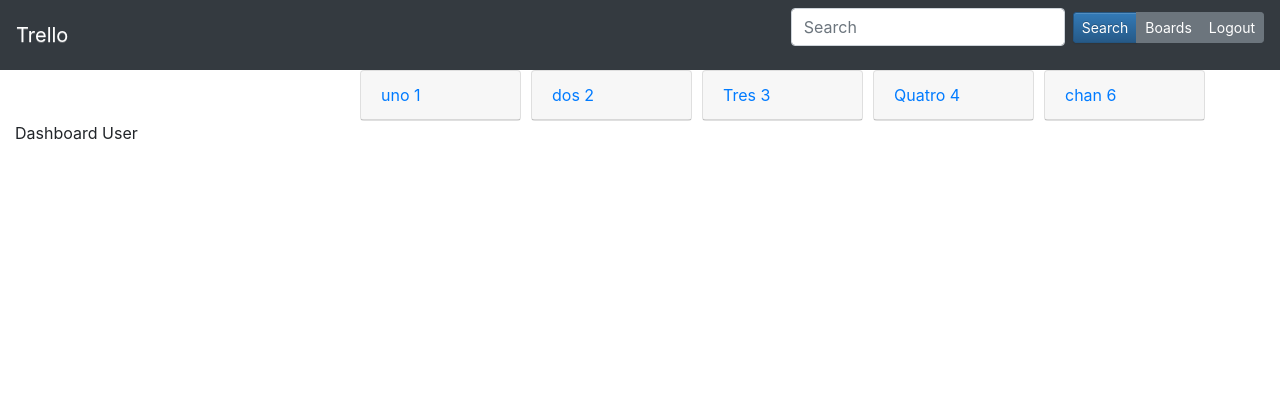
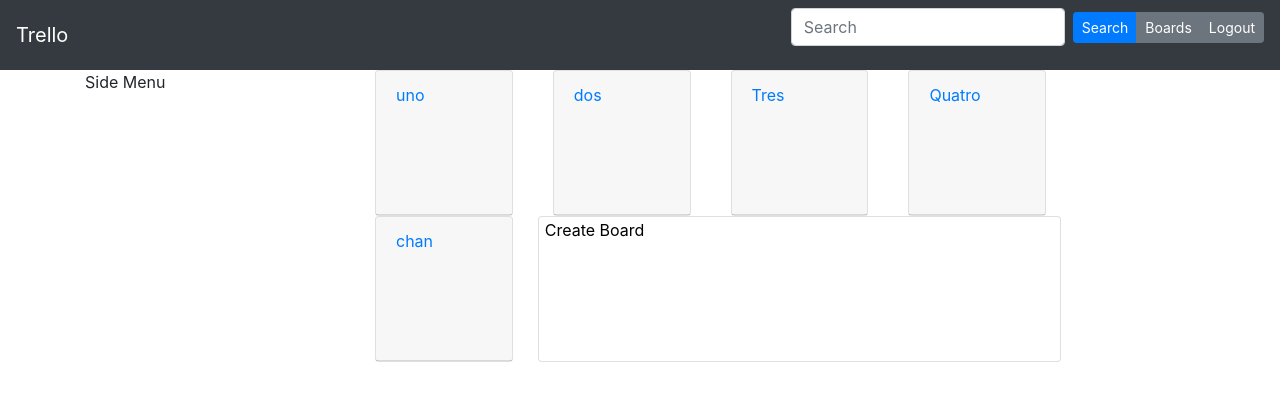
Before and after one commit to kreechan123/trello, a Django app: page /boards/ in a window 1280 px wide. Shown: the top 401 px of the page. Run offline with Django 3.2, Linux system fonts and the light colour scheme; a user stored in the database is signed in; data comes from the database, SQL or seed files in the repository; both versions use the stored data as it was after the commit; some libraries are stand-ins or nearby versions.

Commit message:
Adding Board and filter

```diff
--- a/list/forms.py
+++ b/list/forms.py
@@ -1,6 +1,13 @@
 from django import forms
+from .models import Board
 
 class LoginForm(forms.Form):
     # your_name = forms.CharField(label='Your name', max_length=100)
     username = forms.CharField(max_length=200)
     password = forms.CharField(max_length=200)
+
+class CreateBoardForm(forms.ModelForm):
+    # your_name = forms.CharField(label='Your name', max_length=100)
+        class Meta:
+            model = Board
+            fields = ('title',)
--- a/list/templates/list/base.html
+++ b/list/templates/list/base.html
@@ -3,9 +3,7 @@
     <head>
         <title>Trello</title>
         <link rel="stylesheet" href="https://stackpath.bootstrapcdn.com/bootstrap/4.4.1/css/bootstrap.min.css" integrity="sha384-Vkoo8x4CGsO3+Hhxv8T/Q5PaXtkKtu6ug5TOeNV6gBiFeWPGFN9MuhOf23Q9Ifjh" crossorigin="anonymous">
-        <link rel="stylesheet" href="//maxcdn.bootstrapcdn.com/bootstrap/3.2.0/css/bootstrap-theme.min.css">
         <link href='//fonts.googleapis.com/css?family=Lobster&subset=latin,latin-ext' rel='stylesheet' type='text/css'>
-        <link rel="stylesheet" href="{% static 'css/blog.css' %}">
     </head>
     <body>
       <nav class="navbar navbar-dark bg-dark">
@@ -35,10 +33,29 @@
         </div>
     </body>
     <style>
+      .row > div[class*='col-'] {
+        display: flex;
+        flex:1 0 auto;
+      }
+      .card-header{
+        height: 9em;
+      }
       .card-deck .card{
         margin-left: 5px;
         margin-right: 5px;
       }
+      a{
+        text-decoration: none !important;
+      }
     </style>
-    <script src="https://code.jquery.com/jquery-3.4.1.min.js" integrity="sha256-CSXorXvZcTkaix6Yvo6HppcZGetbYMGWSFlBw8HfCJo="crossorigin="anonymous"></script>
+        <script>
+          $(document).ready(function() {
+            $('#MyModal').on('click' function(){
+              $('#MyModal').modal('show');
+            })
+          })
+      </script>
+    <script src="https://code.jquery.com/jquery-3.4.1.slim.min.js" integrity="sha384-J6qa4849blE2+poT4WnyKhv5vZF5SrPo0iEjwBvKU7imGFAV0wwj1yYfoRSJoZ+n" crossorigin="anonymous"></script>
+    <script src="https://cdn.jsdelivr.net/npm/popper.js@1.16.0/dist/umd/popper.min.js" integrity="sha384-Q6E9RHvbIyZFJoft+2mJbHaEWldlvI9IOYy5n3zV9zzTtmI3UksdQRVvoxMfooAo" crossorigin="anonymous"></script>
+    <script src="https://stackpath.bootstrapcdn.com/bootstrap/4.4.1/js/bootstrap.min.js" integrity="sha384-wfSDF2E50Y2D1uUdj0O3uMBJnjuUD4Ih7YwaYd1iqfktj0Uod8GCExl3Og8ifwB6" crossorigin="anonymous"></script>
 </html>
--- a/list/templates/list/dashboard.html
+++ b/list/templates/list/dashboard.html
@@ -3,24 +3,49 @@
     <div class="container">
         <div class="row">
             <div class="col col-md-3">
+                {% if user.is_authenticated %}
+                Side Menu
+                {% endif %}
             </div>
             <div class="col col-md-9">
                 <div class="card-deck">
                 {% for board in boards %}
+                <div class="col col-md-3">
                     <div class="card">
-                        <a href="{% url 'list_view' pk=board.pk %}">
+                        <a href="{% url 'list_view' title=board.title %}">
                             <div class="card-header">
                                 {{ board.title }}
-                                {{ board.pk }}
                             </div>
                         </a>
                     </div>
+                </div>
                 {% endfor %}
-            </div>
+                <button type="button" class="card" data-toggle="modal" data-target="#exampleModal">Create Board</button>
+                </div>
             </div>
         </div>
     </div>
-    {% if user.is_authenticated %}
-    Dashboard User
-    {% endif %}
+    <!-- Modal for adding board -->
+    <div class="modal fade" id="exampleModal" tabindex="-1" role="dialog" aria-labelledby="myModalLabel" aria-hidden="true">
+            <div class="modal-dialog">
+            <div class="modal-content">
+                <div class="modal-header">
+                <button type="button" class="close" data-dismiss="modal"><span aria-hidden="true">&times;</span><span class="sr-only">Close</span></button>
+                </div>
+                <form action="{% url 'dashboard_view' %}" method="post">
+                <div class="modal-body">
+
+                        {% csrf_token %}
+                        {{ form.title }}
+
+                </div>
+                <div class="modal-footer">
+                <!-- <button type="button" class="btn btn-default" data-dismiss="modal">Close</button> -->
+                <button type="submit" class="btn btn-primary">Save changes</button>
+            </div>
+            </form>
+
+            </div>
+            </div>
+      </div>
 {% endblock %}
--- a/list/templates/list/list.html
+++ b/list/templates/list/list.html
@@ -4,10 +4,9 @@
 <div class="card-deck">
   {% for blist in blists %}
   <div class="card">
-      <a href="{% url 'list_view' pk=blist.pk %}">
-          <div class="card-header">
+      <a href="{% url 'list_view' title=blist.title %}">
+          <div class="card-header" style="height: initial;">
               {{ blist.title }}
-              {{ blist.pk }}
           </div>
       </a>
   </div>
--- a/list/urls.py
+++ b/list/urls.py
@@ -7,6 +7,6 @@ from list.views import LoginView, DashboardView, LogoutView, BoardlistView
 urlpatterns = [
     path('', LoginView.as_view(), name="index"),
     path('boards/',DashboardView.as_view(), name="dashboard_view"),
-    path('logouts/',LogoutView.as_view(), name="logout"),
-    path('b/<int:pk>',BoardlistView.as_view(), name="list_view"),
+    path('logout/',LogoutView.as_view(), name="logout"),
+    path('boards/<str:title>',BoardlistView.as_view(), name="list_view"),
 ]
--- a/list/views.py
+++ b/list/views.py
@@ -3,8 +3,10 @@ from .models import Boardlist,Board, BoardMember, Card
 from django.utils import timezone
 from django.views.generic.base import TemplateView
 from django.contrib.auth import authenticate,login,logout
-from .forms import LoginForm
+from .forms import LoginForm, CreateBoardForm
 from .mixins import LoggedInAuthMixin
+from django.http import HttpResponse, HttpResponseRedirect
+
 
 class LoginView(LoggedInAuthMixin,TemplateView):
     template_name = 'list/login.html'
@@ -36,15 +38,32 @@ class LogoutView(TemplateView):
 
 class DashboardView(TemplateView):
     template_name = "list/dashboard.html"
+    form = CreateBoardForm
 
     def get(self, *args, **kwargs):
         boards = Board.objects.all()
-        return render(self.request, self.template_name, {'boards': boards})
+        form = CreateBoardForm()
+        return render(self.request, self.template_name, {'boards': boards,'form':form})
+
+    def post(self, *args, **kwargs):
+        boards = Board.objects.all()
+        if self.request.method == 'POST':
+            form = CreateBoardForm(self.request.POST)
+            if form.is_valid():
+                add = form.save(commit=False)
+                add.owner = self.request.user
+                add.save()
+                # return render(self.request, self.template_name, {'boards': boards, 'form':form})
+                return HttpResponseRedirect("/")
+        else:
+            form = CreateBoardForm()
+
+        return render(self.request, self.template_name, {'form':form})
 
 class BoardlistView(TemplateView):
     template_name = "list/list.html"
 
     def get(self, *args, **kwargs):
-        ck = pk
-        blists = Boardlist.objects.select_related().filter(board_id=2)
+        title = kwargs.get('title')
+        blists = Boardlist.objects.filter(board__title=title)
         return render(self.request, self.template_name, {'blists': blists})
```
Also changed, not shown: db.sqlite3, uploads/bbc_yl9qmOn.png (added).
